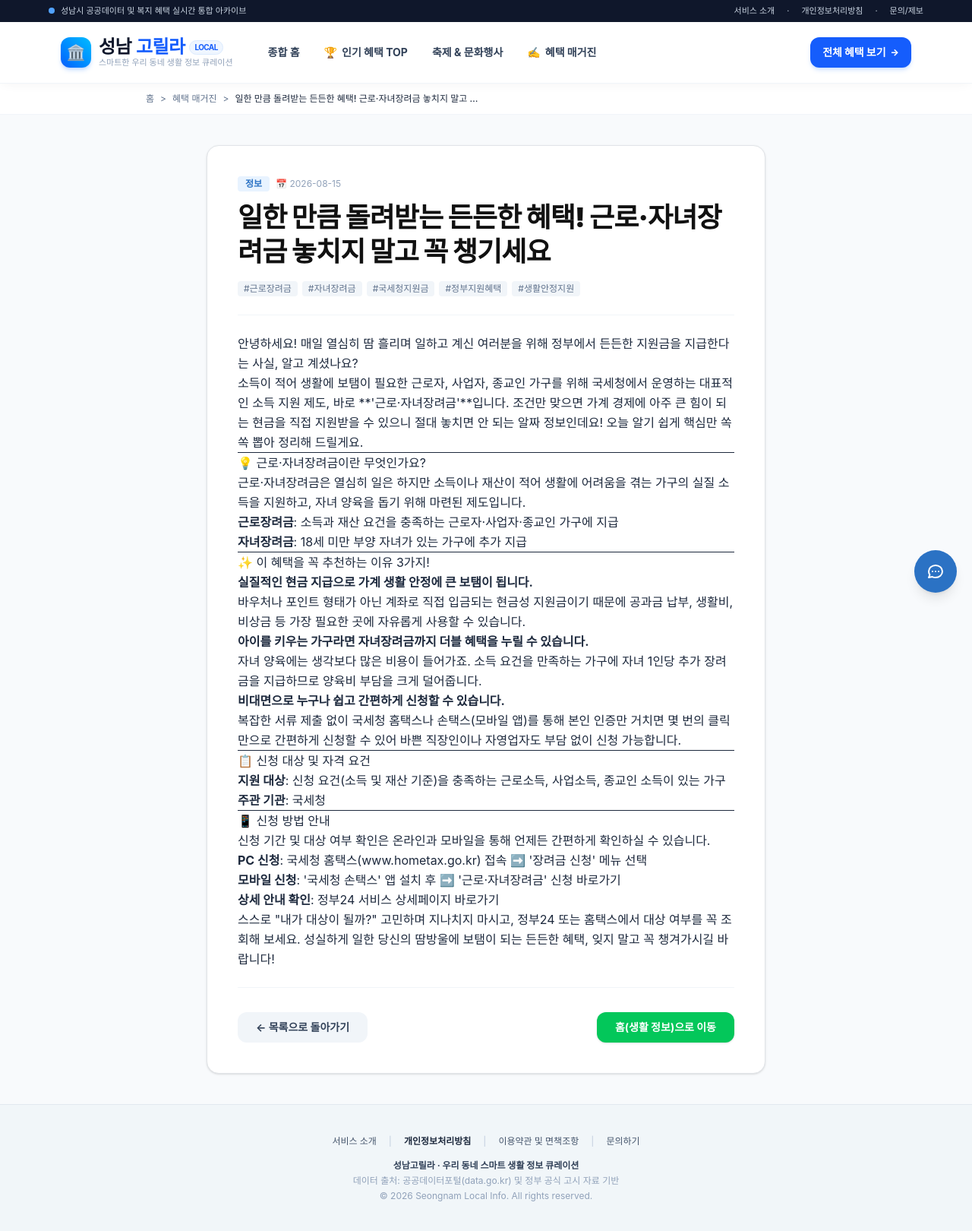
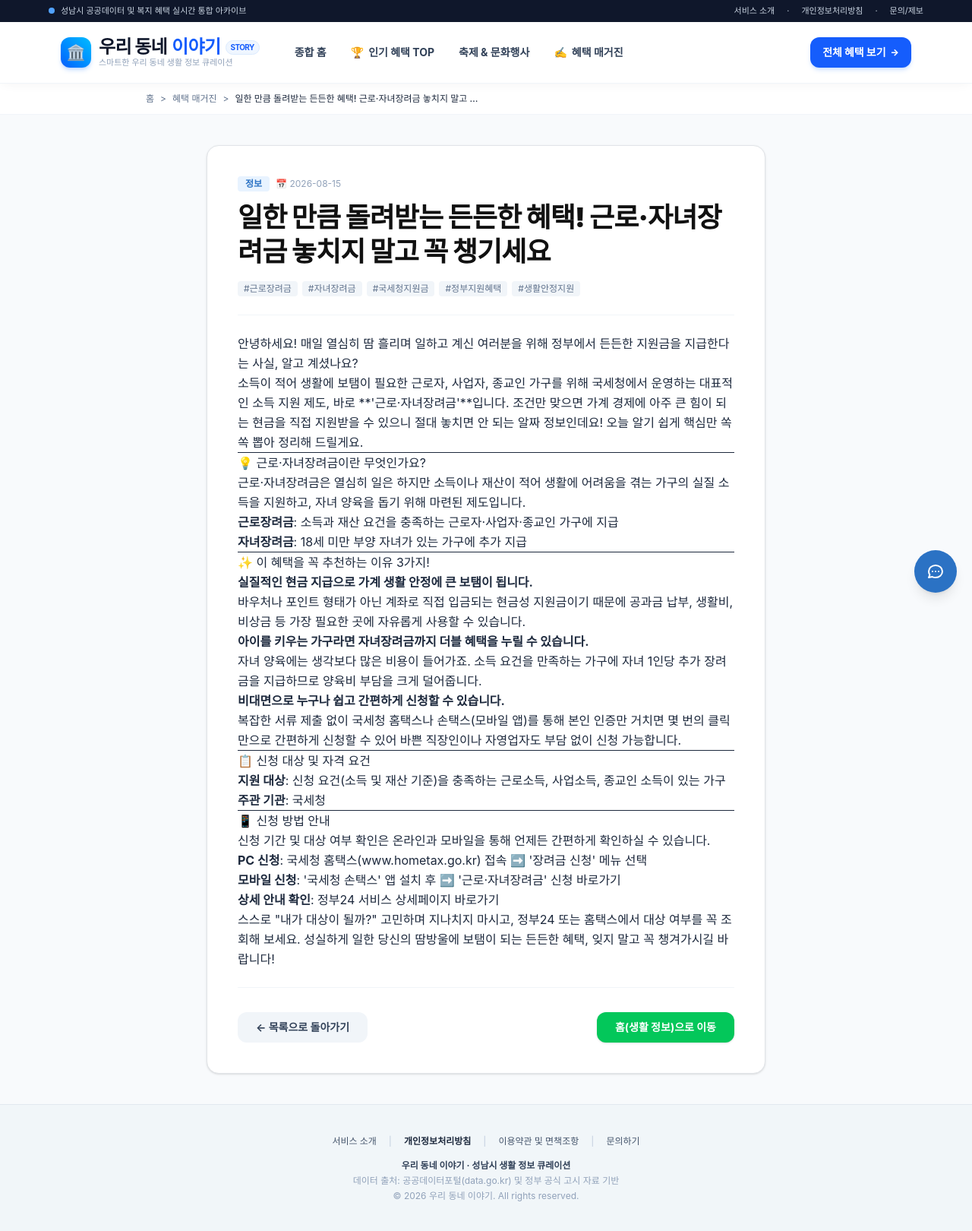
Before and after one commit to editor823/my-local-info-seongnam, a Next.js app: page /blog/2026-08-15-earned-income-tax-credit in a window 1280 px wide. Shown: the whole page at 76% size. Built offline with nearby package versions, Linux system fonts and the light colour scheme.

Commit message:
feat: 브랜드 및 로고 텍스트를 '우리 동네 이야기'로 변경

```diff
--- a/src/app/blog/page.tsx
+++ b/src/app/blog/page.tsx
@@ -4,7 +4,7 @@ import Header from "@/components/Header";
 import Footer from "@/components/Footer";
 
 export const metadata = {
-  title: "혜택 매거진 & 블로그 | 성남고릴라",
+  title: "혜택 매거진 & 블로그 | 우리 동네 이야기",
   description: "성남시 지원금 신청 가이드, 축제 후기 및 알짜 생활 팁을 전해드리는 정보 매거진입니다.",
 };
 
--- a/src/app/page.tsx
+++ b/src/app/page.tsx
@@ -5,7 +5,7 @@ import localInfoData from "../../public/data/local-info.json";
 import type { Metadata } from "next";
 
 export const metadata: Metadata = {
-  title: "성남고릴라 | 성남시 지원금·복지혜택 비교 & 축제 순위",
+  title: "우리 동네 이야기 | 성남시 지원금·복지혜택 비교 & 축제 순위",
   description: "성남 시민을 위한 알짜 지원금, 청년 월세, 출산지원금 혜택 비교 및 실시간 인기 순위와 축제 정보 아카이브!",
 };
 
--- a/src/components/Footer.tsx
+++ b/src/components/Footer.tsx
@@ -24,9 +24,9 @@ export default function Footer() {
         </nav>
 
         <div className="space-y-1 text-slate-400 text-[11px] sm:text-xs">
-          <p className="font-bold text-slate-700">성남고릴라 · 우리 동네 스마트 생활 정보 큐레이션</p>
+          <p className="font-bold text-slate-700">우리 동네 이야기 · 성남시 생활 정보 큐레이션</p>
           <p>데이터 출처: 공공데이터포털(data.go.kr) 및 정부 공식 고시 자료 기반</p>
-          <p>© 2026 Seongnam Local Info. All rights reserved.</p>
+          <p>© 2026 우리 동네 이야기. All rights reserved.</p>
         </div>
       </div>
     </footer>
--- a/src/components/Header.tsx
+++ b/src/components/Header.tsx
@@ -29,8 +29,8 @@ export default function Header() {
             </div>
             <div>
               <span className="text-xl sm:text-2xl font-black tracking-tight text-slate-900 flex items-center gap-1.5">
-                성남<span className="text-blue-600">고릴라</span>
-                <span className="text-[10px] uppercase font-bold bg-blue-50 text-blue-600 border border-blue-100 px-1.5 py-0.5 rounded-full">Local</span>
+                우리 동네 <span className="text-blue-600">이야기</span>
+                <span className="text-[10px] uppercase font-bold bg-blue-50 text-blue-600 border border-blue-100 px-1.5 py-0.5 rounded-full">Story</span>
               </span>
               <p className="text-[11px] text-slate-400 font-medium hidden sm:block -mt-1">
                 스마트한 우리 동네 생활 정보 큐레이션
```
